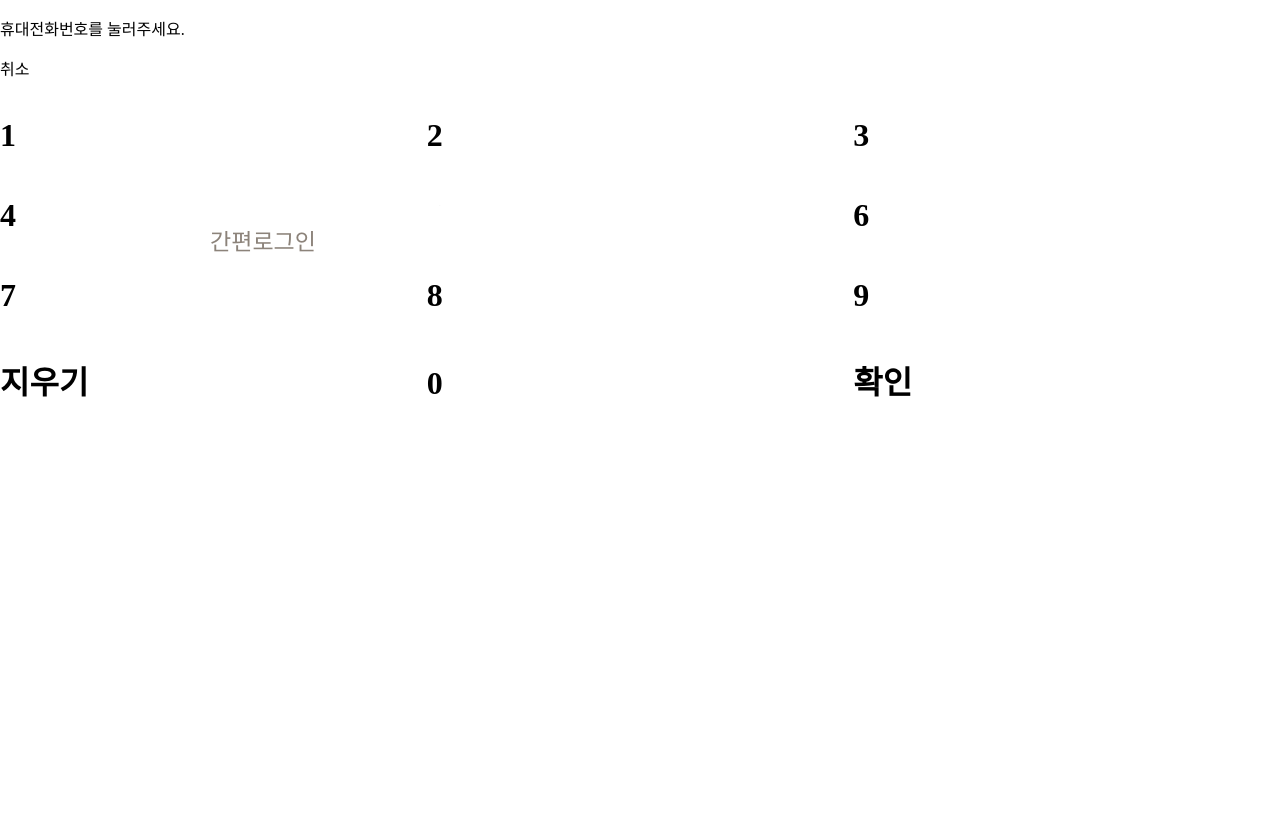
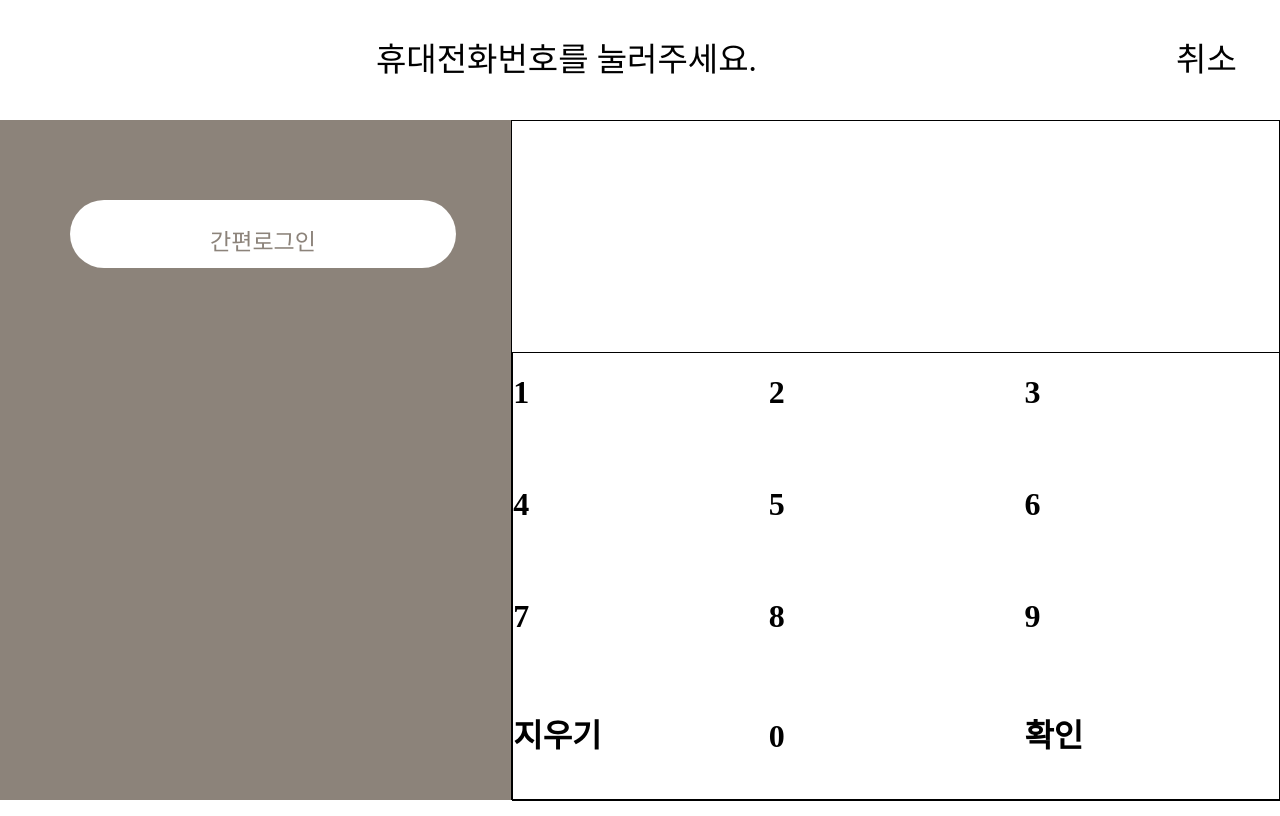
Before and after one commit to Ko-GyeongTae/Frontend-GymManagement-client, a Next.js app: page /login in a window 1280 px wide. Built offline with nearby package versions, Linux system fonts and the light colour scheme.

Commit message:
<EDIT> Rollback

```diff
--- a/pages/login.tsx
+++ b/pages/login.tsx
@@ -2,7 +2,6 @@ import React, { useEffect, useState } from "react";
 import Head from "next/head";
 import LoginButton from '../src/components/LoginButton';
 import Keypad from "../src/components/Keypad";
-import style from './login.module.css';
 
 const Login = () => {
     let phoneNum = [];
@@ -15,24 +14,24 @@ const Login = () => {
     });
 
     return (
-        <div className={style.Container}>
-            <div className={style.Header}>
-                <div className={style.TitleBox}>
-                    <p className={style.TitleText}>휴대전화번호를 눌러주세요.</p>
+        <div style={{ width: '100%', height: '100vh' }}>
+            <div style={{ display: 'inline-flex', width: '100%', height: '15%', textAlign: 'center' }}>
+                <div style={{ width: '88.5%' }}>
+                    <p style={{ verticalAlign: 'middle', fontSize: 33 }}>휴대전화번호를 눌러주세요.</p>
                 </div>
-                <div className={style.CancelBox}>
-                    <p className={style.TitleText}>취소</p>
+                <div style={{ width: '11.5%' }}>
+                    <p style={{ verticalAlign: 'middle', fontSize: 33 }}>취소</p>
                 </div>
             </div>
-            <div className={style.Body}>
-                <div className={style.LeftBar}>
+            <div style={{ width: '100%', height: '85%', display: 'flex' }}>
+                <div style={{ width: '40%', backgroundColor: '#8C837A', alignItems: 'center' }}>
                     <LoginButton backgroundColor={'white'} fontColor={'#8C837A'} left={70} top={200} />
                 </div>
-                <div className={style.RightContainer}>
-                    <div className={style.NumberBox}>
+                <div style={{ width: '60%', border: 1, borderStyle: 'solid', borderColor: 'black' }}>
+                    <div style={{ width: '100%', height: '34%', textAlign: 'center' }}>
 
                     </div>
-                    <div className={style.KeypadBox}>
+                    <div style={{ width: '100%', height: '66%', border: 1, borderStyle: 'solid', borderColor: 'black' }}>
                         <Keypad onClick={(phoneNum) => getNumber(phoneNum)}/>
                     </div>
                 </div>
--- a/src/components/Keypad.tsx
+++ b/src/components/Keypad.tsx
@@ -11,7 +11,7 @@ const Keypad = (args: any) => {
         <div style={{ display: 'table', width: '100%', height: '100%' }}>
 
             <div style={{ display: 'table-row' }}>
-                <div style={{ display: 'table-cell', width: '33%', height: '25%' }} onClick={() => {
+                <div style={{ display: 'table-cell', width: '33%', height: '25%'}} onClick={() => {
                     phoneNum.push('1');
                     onPressButton();
                 }}>
```
